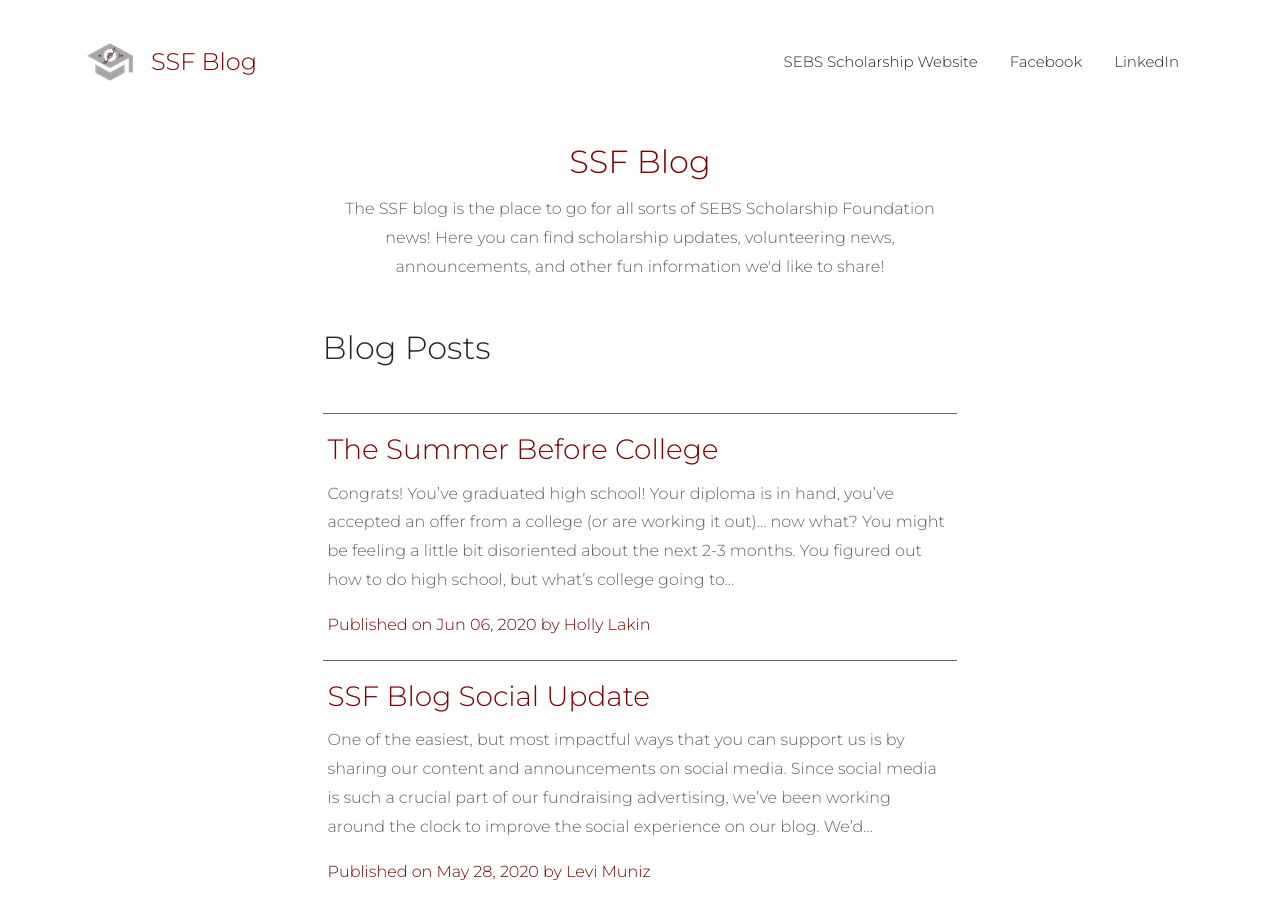
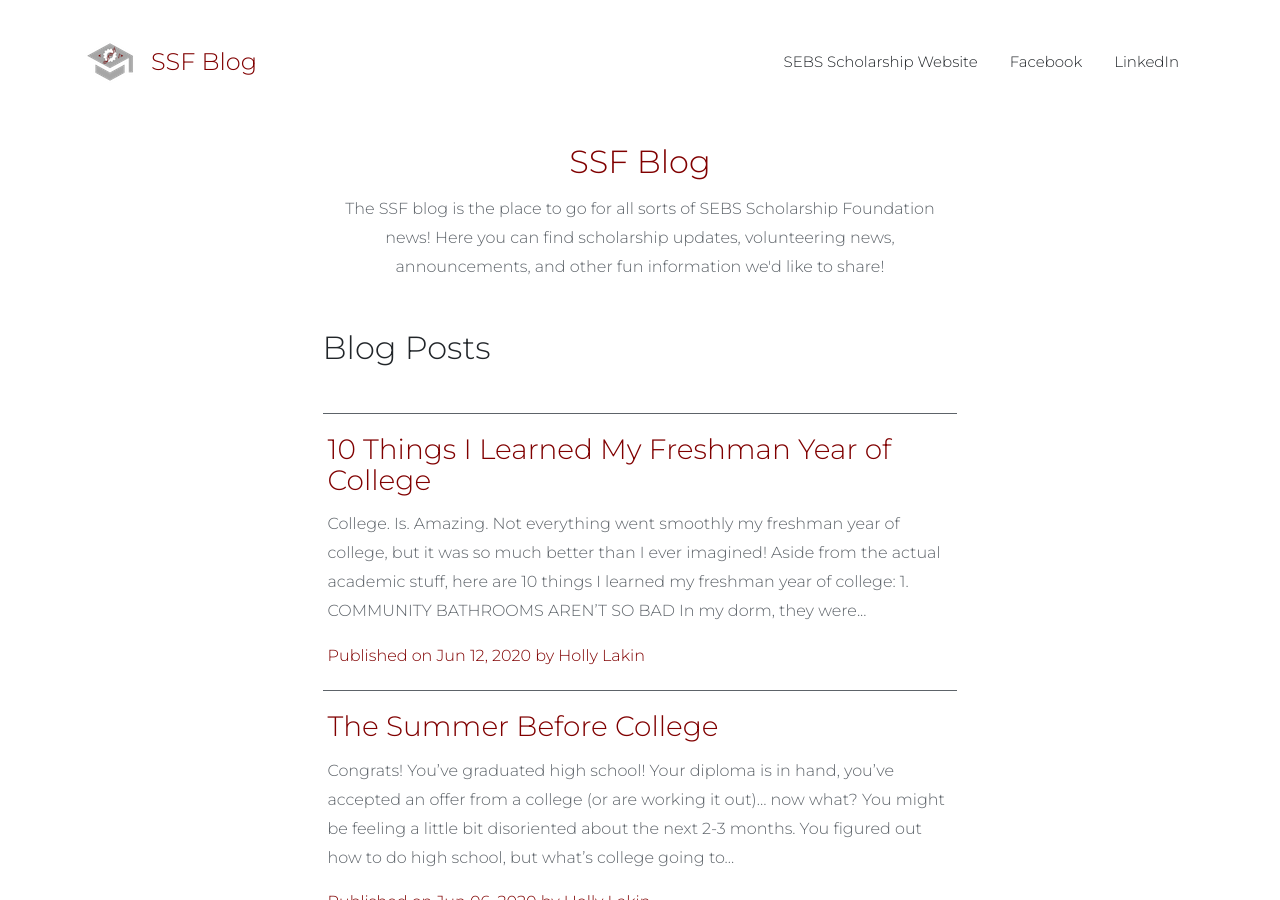
Before and after one commit to sebs-scholarship/Blog, a Jekyll site: the page built from index.html, in a window 1280 px wide and 900 px high. Built offline with Jekyll 4.4.1, drawn with Linux system fonts in a browser that asks for light colours.

Commit message:
Update from Forestry.io Holly Lakin updated _posts/2020-06-12-10-things-i-learned-my-freshman-year-of-college.md Holly Lakin deleted _drafts/10-things-i-learned-my-freshman-year-of-college.md

```diff
--- a/_drafts/10-things-i-learned-my-freshman-year-of-college.md
+++ b/_posts/2020-06-12-10-things-i-learned-my-freshman-year-of-college.md
@@ -2,7 +2,7 @@
 title: 10 Things I Learned My Freshman Year of College
 author: Holly Lakin
 keywords: college, freshman
-cover_img: ''
+cover_img: "/assets/images/10-things-i-learned-freshman-year"
 
 ---
 College. Is. Amazing. Not everything went smoothly my freshman year of college, but it was so much better than I ever imagined! Aside from the actual academic stuff, here are 10 things I learned my freshman year of college:
```
Also changed, not shown: .forestry/front_matter/templates/blog-post.yml.
